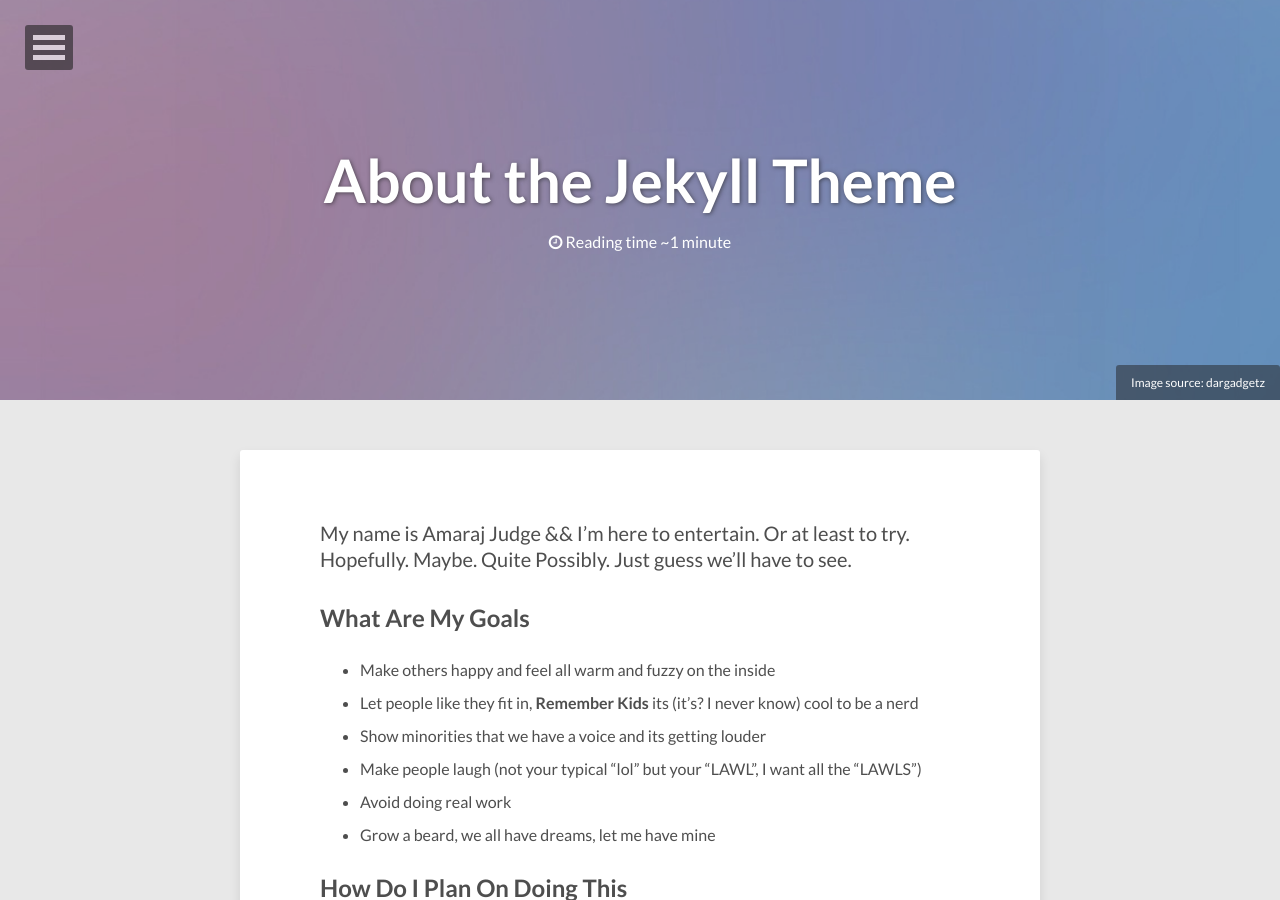
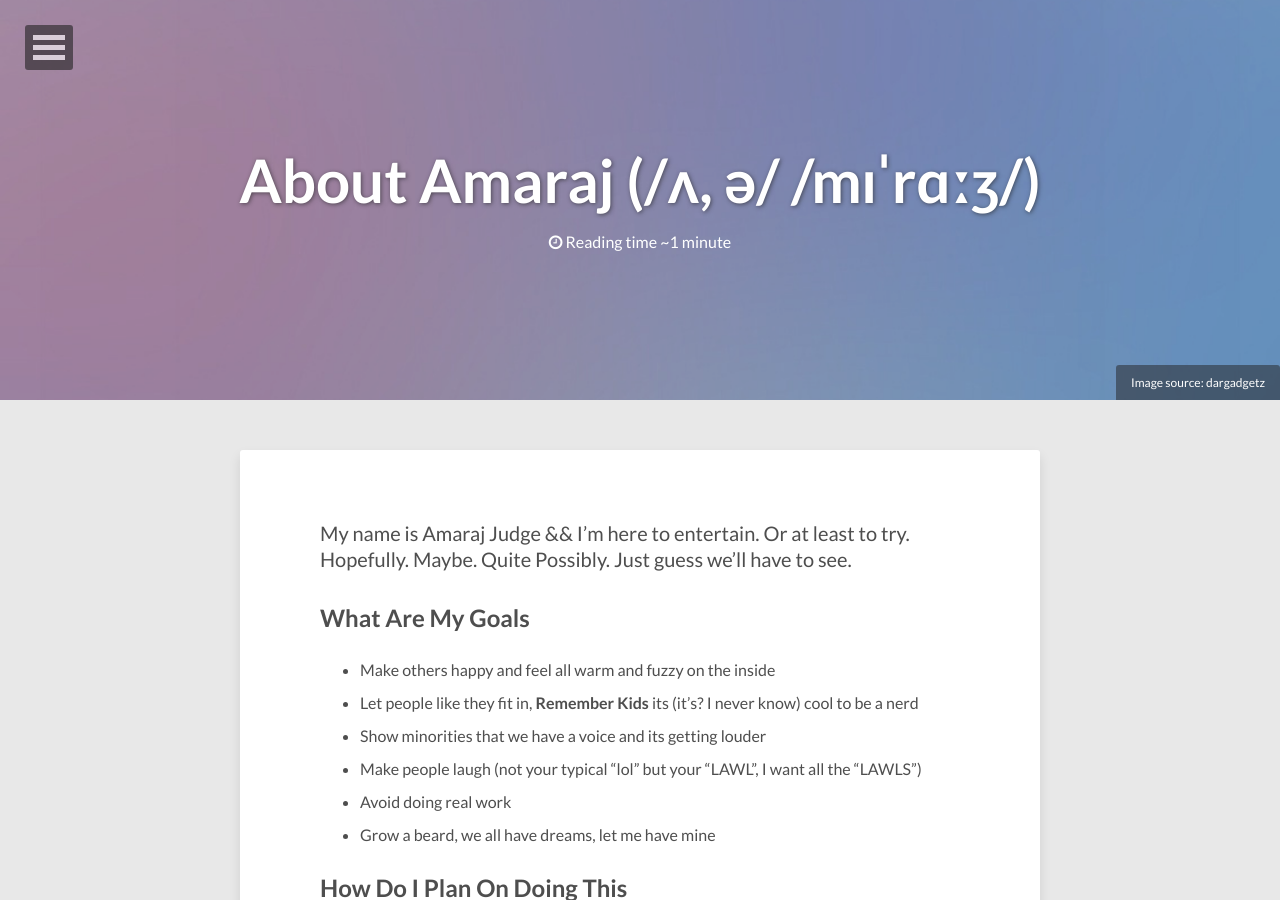
Before and after one commit to rajamundo/rajamundo.github.io, a Jekyll site: the page built from about/index.md, in a window 1280 px wide and 900 px high. Built offline with Jekyll 4.4.1, drawn with Linux system fonts in a browser that asks for light colours; nearby versions of some CDN libraries.

Commit message:
fixed background image and about title

```diff
--- a/about/index.md
+++ b/about/index.md
@@ -1,6 +1,6 @@
 ---
 layout: page
-title: About the Jekyll Theme
+title: About Amaraj (/ʌ, ə/ /mɪˈrɑːʒ/)
 image:
   feature: abstract-5.jpg
   credit: dargadgetz
```
Also changed, not shown: images/home_background.jpg.
